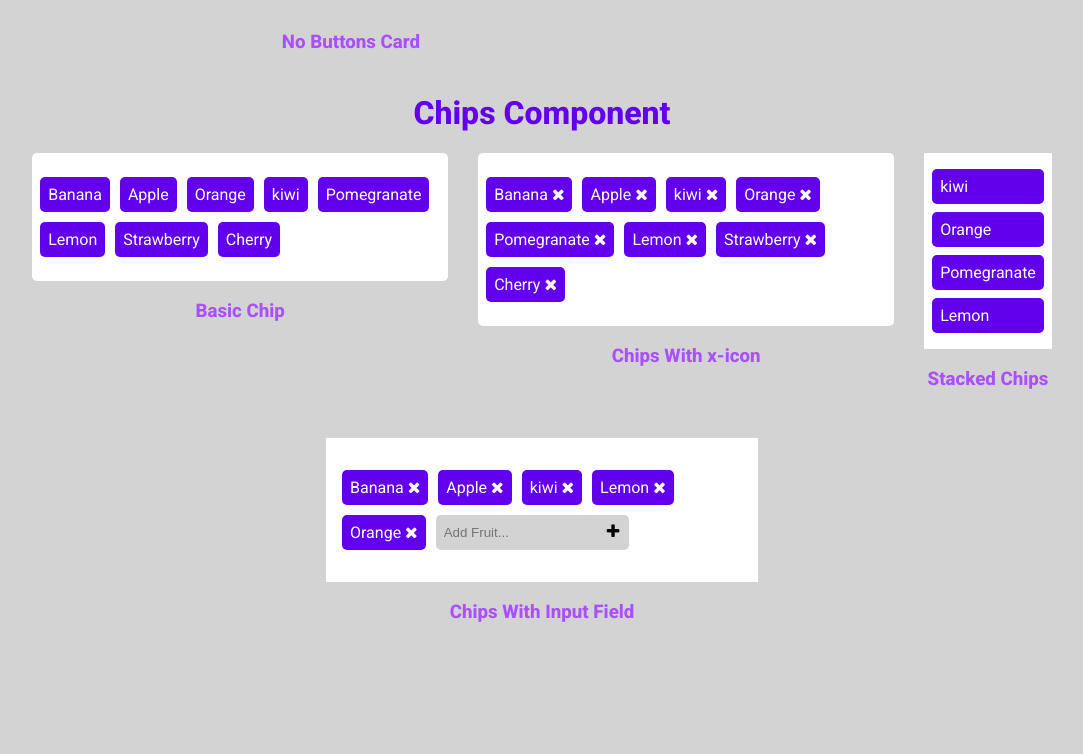
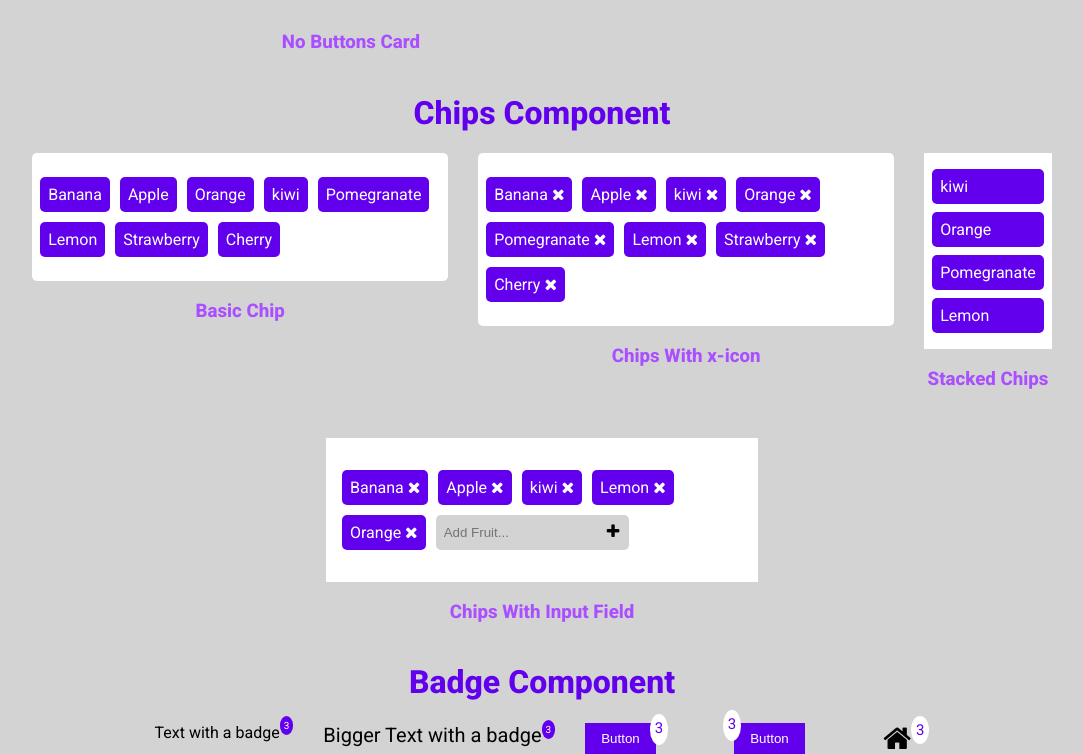
Before and after one commit to munjalSaksham71/Neog-Assignment-1, a plain HTML site: page index.html in a window 1280 px wide. Shown: the part 1307-2061 px from the top of the page, without its empty margins (98-1181 px from the left). Before the commit the page ends 1949 px from the top, so only its background shows below. Drawn offline with Linux system fonts and the light colour scheme.

Commit message:
Badge Component Added

```diff
--- a/index.html
+++ b/index.html
@@ -228,5 +228,14 @@
             <h3 class="component_name">Chips With Input Field</h3>
         </div>
     </div>
+
+    <h1>Badge Component</h1>
+    <div class="container">
+        <div>Text with a badge<span class="badge badge_text circle-border">3</span></div>
+        <div class="bigger_text"> Bigger Text with a badge<span class="badge badge_text circle-border">3</span></div>
+        <Button class="varaint-bg">Button</Button><span class="badge badge_btn_right circle-border">3</span>
+        <Button class="varaint-bg">Button</Button><span class="badge badge_btn_left circle-border">3</span>
+        <div><i class="big_icon fa fa-home" aria-hidden="true"></i><span class="badge badge_icon circle-border">3</span></div>
+    </div>
 </body>
 </html>
--- a/utils/styles.css
+++ b/utils/styles.css
@@ -197,3 +197,64 @@ input {
     max-width: 80px;
     margin: auto;
 }
+
+/* ========== Badges ========= */
+
+.row_container {
+    display: flex;
+    flex-wrap: wrap;
+    gap: 30px;
+}
+
+.varaint-bg {
+    padding: 8px 16px;
+    background: var(--theme-color);
+    color: var(--secondary-bg);
+    border: none;
+}
+
+.badge {
+    position: relative;
+    background: var(--theme-color);
+    color: var(--secondary-bg);
+    padding: 4px;
+}
+
+.badge_text {
+    top: -9px;
+    font-size: 10px;
+}
+
+.badge_btn_right {
+    color: var(--theme-color);
+    background-color: var(--secondary-bg);
+    padding: 5px;
+    font-size: 15px;
+    left: -36px;
+    top: -9px;
+}
+
+.badge_btn_left {
+    color: var(--theme-color);
+    background-color: var(--secondary-bg);
+    padding: 5px;
+    font-size: 15px;
+    left: -112px;
+    top: -13px;
+}
+
+.badge_icon  {
+    color: var(--theme-color);
+    background-color: var(--secondary-bg);
+    padding: 5px;
+    font-size: 15px;
+    top: -14px;
+}
+
+.bigger_text {
+    font-size: 20px;
+}
+
+.big_icon {
+    font-size: 30px;
+}
```
